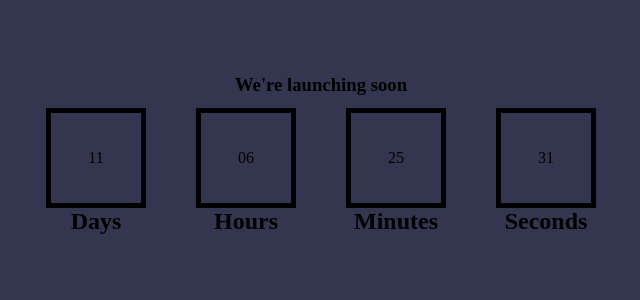
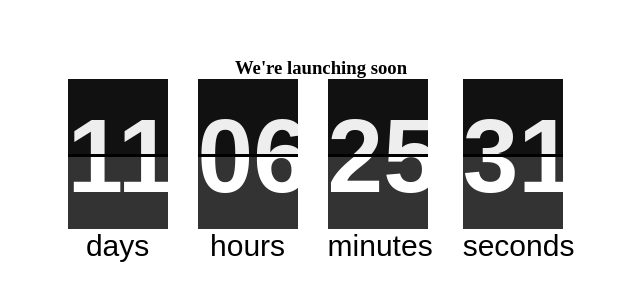
Before and after one commit to tokelo-12/vue-js-countdown-timer, a Vue app in the folder timer/: page / in a window 1280 px wide. Shown: the part 240-540 px from the top of the page, without its empty margins (319-959 px from the left). Built offline with nearby package versions, Linux system fonts and the light colour scheme.

Commit message:
clockwork need styling

```diff
--- a/timer/src/assets/input.scss
+++ b/timer/src/assets/input.scss
@@ -5,7 +5,7 @@
 }
 
 body{
-    background-color:hsl(236, 21%, 26%);
+    // background-color:hsl(236, 21%, 26%);
 }
 
 .container{
@@ -46,3 +46,110 @@ body{
 .segment-container:last-child{
     margin-right: 0;
 }
+
+.countdown{
+    display: flex;
+    gap:30px;
+    font-family: sans-serif;
+}
+
+.time-section{
+    text-align: center;
+    font-size: 30px;
+}
+
+.time-group{
+    display: flex;
+    gap: 10px;
+}
+
+.time-segment{
+    display: block;
+    font-size: 100px;
+    font-weight: 900;
+    width: 100px;
+}
+
+.segment-display{
+    position: relative;
+    height: 100%;
+}
+
+.segment-display-top, .segment-display-bottom{
+    overflow: hidden;
+    text-align: center;
+    width: 100%;
+    height: 50%;
+    position:relative;
+}
+
+.segment-display-top{
+    background-color: #111;
+    color:#eee;
+    line-height: 1.5;
+}
+
+.segment-display-bottom{
+    background-color: #333;
+    color: white;
+    line-height: 0;
+}
+
+.segment-overlay{
+    position: absolute;
+    top:0;
+    height: 100%;
+    width: 100px;
+    perspective: 400px;
+}
+
+.segment-overlay-top, .segment-overlay-bottom{
+    position: absolute;
+    overflow: hidden;
+    width: 100%;
+    height: 50%;
+}
+
+.segment-overlay-top{
+    top:0;
+    line-height: 1.5;
+    color:#eee;
+    background-color: #111;
+    transform-origin: bottom;
+}
+
+.segment-overlay-bottom{
+    bottom:0;
+    line-height: 0;
+    color:#fff;
+    background-color: #333;
+    border-top: 3px solid black;
+    transform-origin: top;
+}
+
+.segment-overlay.flip .segment-overlay-top{
+    animation: flip-top 0.8s linear;
+}
+
+.segment-overlay.flip .segment-overlay-bottom{
+    animation: flip-bottom 0.8s linear;
+}
+
+@keyframes flip-top{
+    0%{
+        transform: rotateX(0deg);
+    }
+    50%, 100%{
+        transform: rotateX(-90deg)
+    }
+}
+
+@keyframes flip-bottom{
+    0%,50%{
+        transform: rotateX(90deg);
+    }
+
+    100%{
+        transform: rotateX(0deg);
+    }
+}
--- a/timer/src/assets/output.css
+++ b/timer/src/assets/output.css
@@ -2,10 +2,6 @@
   margin: 0;
   padding: 0;
   box-sizing: border-box;
-}
-
-body {
-  background-color: hsl(236deg, 21%, 26%);
 }
 
 .container {
@@ -45,4 +41,109 @@ body {
   margin-right: 0;
 }
 
+.countdown {
+  display: flex;
+  gap: 30px;
+  font-family: sans-serif;
+}
+
+.time-section {
+  text-align: center;
+  font-size: 30px;
+}
+
+.time-group {
+  display: flex;
+  gap: 10px;
+}
+
+.time-segment {
+  display: block;
+  font-size: 100px;
+  font-weight: 900;
+  width: 100px;
+}
+
+.segment-display {
+  position: relative;
+  height: 100%;
+}
+
+.segment-display-top, .segment-display-bottom {
+  overflow: hidden;
+  text-align: center;
+  width: 100%;
+  height: 50%;
+  position: relative;
+}
+
+.segment-display-top {
+  background-color: #111;
+  color: #eee;
+  line-height: 1.5;
+}
+
+.segment-display-bottom {
+  background-color: #333;
+  color: white;
+  line-height: 0;
+}
+
+.segment-overlay {
+  position: absolute;
+  top: 0;
+  height: 100%;
+  width: 100px;
+  perspective: 400px;
+}
+
+.segment-overlay-top, .segment-overlay-bottom {
+  position: absolute;
+  overflow: hidden;
+  width: 100%;
+  height: 50%;
+}
+
+.segment-overlay-top {
+  top: 0;
+  line-height: 1.5;
+  color: #eee;
+  background-color: #111;
+  transform-origin: bottom;
+}
+
+.segment-overlay-bottom {
+  bottom: 0;
+  line-height: 0;
+  color: #fff;
+  background-color: #333;
+  border-top: 3px solid black;
+  transform-origin: top;
+}
+
+.segment-overlay.flip .segment-overlay-top {
+  animation: flip-top 0.8s linear;
+}
+
+.segment-overlay.flip .segment-overlay-bottom {
+  animation: flip-bottom 0.8s linear;
+}
+
+@keyframes flip-top {
+  0% {
+    transform: rotateX(0deg);
+  }
+  50%, 100% {
+    transform: rotateX(-90deg);
+  }
+}
+@keyframes flip-bottom {
+  0%, 50% {
+    transform: rotateX(90deg);
+  }
+  100% {
+    transform: rotateX(0deg);
+  }
+}
+
 /*# sourceMappingURL=output.css.map */
--- a/timer/src/components/Clock.vue
+++ b/timer/src/components/Clock.vue
@@ -1,6 +1,6 @@
 <template>
     <div class="clock-container">
-        <div class="segment-container">
+        <!-- <div class="segment-container">
             <div class="clock">{{displayDays}}</div>
             <div class="label"><h2>Days</h2></div>
         </div>
@@ -15,6 +15,73 @@
         <div class="segment-container">
             <div class="clock">{{displaySeconds}}</div>
             <div class="label"><h2>Seconds</h2></div>
+        </div> -->
+
+        <div class="countdown">
+            <div class="time-section" id="days">
+                <div class="time-group">
+                    <div class="time-segment">
+                        <div class="segment-display">
+                            <div class="segment-display-top">{{displayDays}}</div>
+                            <div class="segment-display-bottom">{{displayDays}}</div>
+                            <div class="segment-overlay" :class="{flip: isActive}">
+                                <div class="segment-overlay-top">{{displayDays}}</div>
+                                <div class="segment-overlay-bottom">{{displayDays}}</div>
+                            </div>
+                        </div>
+                    </div>
+                </div>
+                <p>days</p>
+            </div>
+
+            <div class="time-section" id="hours">
+                <div class="time-group">
+                    <div class="time-segment">
+                        <div class="segment-display">
+                            <div class="segment-display-top">{{displayHours}}</div>
+                            <div class="segment-display-bottom">{{displayHours}}</div>
+                            <div class="segment-overlay" :class="{flip: isActive}">
+                                <div class="segment-overlay-top">{{displayHours}}</div>
+                                <div class="segment-overlay-bottom">{{displayHours}}</div>
+                            </div>
+                        </div>
+                    </div>
+                </div>
+                <p>hours</p>
+            </div>
+
+            <div class="time-section" id="minutes">
+                <div class="time-group">
+                    <div class="time-segment">
+                        <div class="segment-display">
+                            <div class="segment-display-top">{{displayMinutes}}</div>
+                            <div class="segment-display-bottom">{{displayMinutes}}</div>
+                            <div class="segment-overlay" :class="{flip: isActive}">
+                                <div class="segment-overlay-top">{{displayMinutes}}</div>
+                                <div class="segment-overlay-bottom">{{displayMinutes}}</div>
+                            </div>
+                        </div>
+                    </div>
+                </div>
+                <p>minutes</p>
+            </div>
+
+
+            <div class="time-section" id="seconds">
+                <div class="time-group">
+                    <div class="time-segment" >
+                        <div class="segment-display">
+                            <div class="segment-display-top">{{displaySeconds.toString().padStart(2, '0')}}</div>
+                            <div class="segment-display-bottom">{{displaySeconds.toString().padStart(2, '0')}}</div>
+                            <div class="segment-overlay" :class="{flip: shouldFlip}">
+                                <div class="segment-overlay-top">{{displaySeconds.toString().padStart(2, '0')}}</div>
+                                <div class="segment-overlay-bottom">{{displaySeconds.toString().padStart(2, '0')}}</div>
+                            </div>
+                        </div>
+                    </div>
+                </div>
+                <p>seconds</p>
+            </div>
         </div>
     </div>
 </template>
@@ -58,7 +125,7 @@ import { computed, onMounted, ref, defineProps } from 'vue';
     let displayHours = ref(0)
     let displayMinutes = ref(0)
     let displaySeconds = ref(0)
-
+    let isActive = ref(false)
 
     const _seconds = computed(()=> 1000)
     const _minutes= computed(()=> _seconds.value*60)
@@ -79,10 +146,32 @@ import { computed, onMounted, ref, defineProps } from 'vue';
     })
 
     function format(num){
-        return num < 10 ? "0" + num : num
+            return num.toString().padStart(2,'0');
+
+    }
+
+    const shouldFlip = (x)=>{
+      return x % 2 === 0; // Toggle on even seconds
     }
 
     const showRemaining = () =>{
+
+        // //update display and overlay elements at the same time
+        // const updateSegmentValues = (overlayElement, displayElement, value)=>{
+        //     displayElement = value;
+        //     overlayElement = value;
+        // }
+
+        // const updateTimeSegment = (segmentElement, timeValue)=>{
+        //     //TODO get access to segmentElement
+
+        //     //add flip class for animation
+        //     !isActive.value
+
+        //     updateSegmentValues(
+        //         segmentElement
+        //     )
+        // }
 
         const timer = setInterval(()=>{
             const now = new Date();
@@ -99,11 +188,15 @@ import { computed, onMounted, ref, defineProps } from 'vue';
             const minutes = Math.floor((distance % _hours.value)/_minutes.value)
             const seconds = Math.floor((distance % _minutes.value)/_seconds.value)
 
-            //preceding 0 format
-            displaySeconds.value = format(seconds)
+
+            displaySeconds.value = seconds;
             displayMinutes.value = format(minutes);
             displayHours.value = format(hours);
             displayDays.value = format(days);
+            shouldFlip(displaySeconds)
+            !shouldFlip(displaySeconds)
+            // !isActive.value
+
 
         }, 1000)
     }
```
Also changed, not shown: 1 other file (tests, documents, lock files or other folders).
